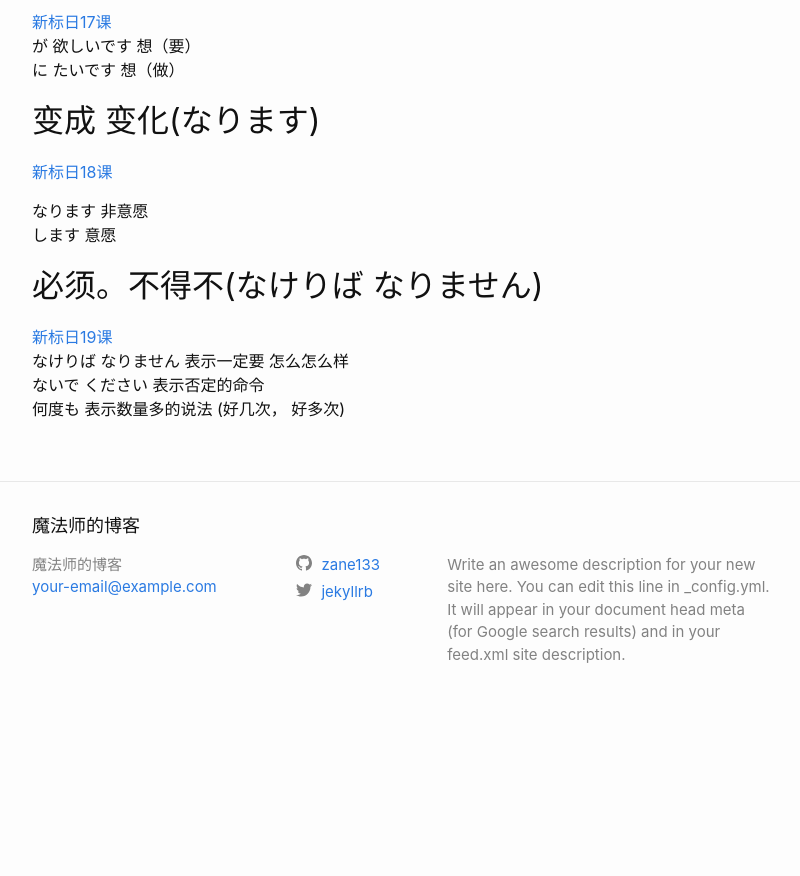
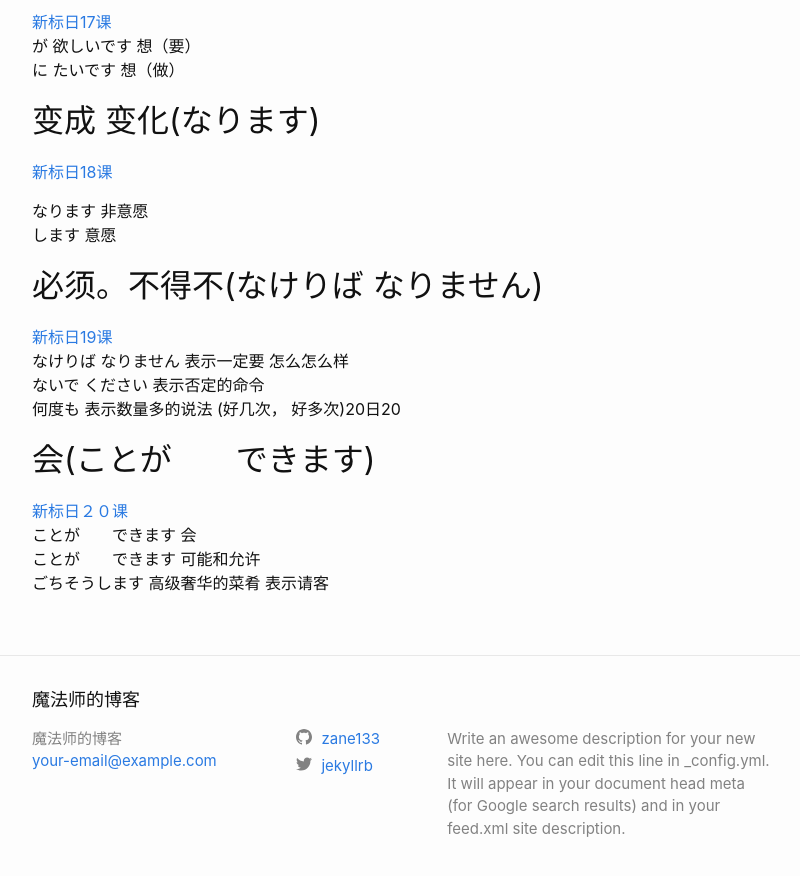
Before and after one commit to zane133/zane133.github.io, a Jekyll site: the page built from _posts/2019-08-17-japanese_study.markdown, in a window 1280 px wide and 900 px high, scrolled down 1624 px. Shown: the top 876 px of the window, without its empty margins (238-1038 px from the left). Built offline with Jekyll 4.4.1, drawn with Linux system fonts in a browser that asks for light colours; before the commit the page ends 2350 px from its top, so only the background shows below that.

Commit message:
Update 2019-08-17-japanese_study.markdown

```diff
--- a/_posts/2019-08-17-japanese_study.markdown
+++ b/_posts/2019-08-17-japanese_study.markdown
@@ -55,4 +55,10 @@ Google可以在搜索词的尾部加上 **とは**
 [新标日19课](https://www.bilibili.com/video/av14150839/?p=21)
 なけりば  なりません  表示一定要 怎么怎么样
 ないで  ください  表示否定的命令
-何度も 表示数量多的说法   (好几次， 好多次)
+何度も 表示数量多的说法   (好几次， 好多次)20日20
+
+## 会(ことが　　できます)
+[新标日２０课](https://www.bilibili.com/video/av14150839/?p=20)
+ことが　　できます  会
+ことが　　できます  可能和允许
+ごちそうします  高级奢华的菜肴 表示请客
```
